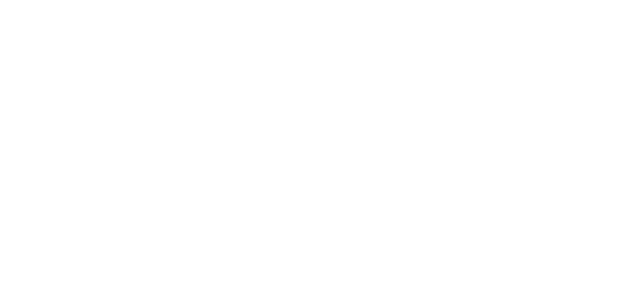
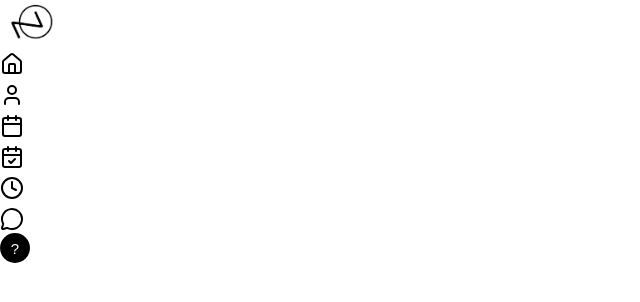
Before and after one commit to jaykakadia/AC-2, a website: page index.html in a window 1280 px wide. Shown: the whole page, without its empty margins (0-640 px from the left). Drawn offline with Linux system fonts and the light colour scheme.

Commit message:
svgs added

```diff
--- a/index.html
+++ b/index.html
@@ -1,9 +1,141 @@
-<!DOCTYPE html>
+<!doctype html>
 <html lang="en">
   <head>
     <meta charset="UTF-8" />
     <meta name="viewport" content="width=device-width, initial-scale=1.0" />
     <title>Document</title>
+    <link rel="preconnect" href="https://fonts.googleapis.com" />
+    <link rel="preconnect" href="https://fonts.gstatic.com" crossorigin />
+    <link
+      href="https://fonts.googleapis.com/css2?family=Inter:ital,opsz,wght@0,14..32,100..900;1,14..32,100..900&family=Montserrat:ital,wght@0,100..900;1,100..900&display=swap"
+      rel="stylesheet"
+    />
+    <link rel="stylesheet" href="./css/main.css" />
   </head>
-  <body></body>
+  <body>
+    <section>
+      <div class="right-side-bar">
+        <div class="right-side-bar-logo">
+          <img
+            src="./Images_and_svgs/images/Logo.png"
+            class="logo-main"
+            alt="logo"
+          />
+          <nav class="right-side-bar-nav">
+            <a href="#" class="right-side-bar-nav-icons"
+              ><svg
+                xmlns="http://www.w3.org/2000/svg"
+                width="24"
+                height="24"
+                viewBox="0 0 24 24"
+                fill="none"
+                stroke="currentColor"
+                stroke-width="2"
+                stroke-linecap="round"
+                stroke-linejoin="round"
+                class="lucide lucide-house-icon lucide-house"
+              >
+                <path d="M15 21v-8a1 1 0 0 0-1-1h-4a1 1 0 0 0-1 1v8" />
+                <path
+                  d="M3 10a2 2 0 0 1 .709-1.528l7-6a2 2 0 0 1 2.582 0l7 6A2 2 0 0 1 21 10v9a2 2 0 0 1-2 2H5a2 2 0 0 1-2-2z"
+                />
+              </svg>
+            </a>
+            <a href="#" class="right-side-bar-nav-icons">
+              <svg
+                xmlns="http://www.w3.org/2000/svg"
+                width="24"
+                height="24"
+                viewBox="0 0 24 24"
+                fill="none"
+                stroke="currentColor"
+                stroke-width="2"
+                stroke-linecap="round"
+                stroke-linejoin="round"
+                class="lucide lucide-user-icon lucide-user"
+              >
+                <path d="M19 21v-2a4 4 0 0 0-4-4H9a4 4 0 0 0-4 4v2" />
+                <circle cx="12" cy="7" r="4" />
+              </svg>
+            </a>
+            <a href="#" class="right-side-bar-nav-icons">
+              <svg
+                xmlns="http://www.w3.org/2000/svg"
+                width="24"
+                height="24"
+                viewBox="0 0 24 24"
+                fill="none"
+                stroke="currentColor"
+                stroke-width="2"
+                stroke-linecap="round"
+                stroke-linejoin="round"
+                class="lucide lucide-calendar-icon lucide-calendar"
+              >
+                <path d="M8 2v4" />
+                <path d="M16 2v4" />
+                <rect width="18" height="18" x="3" y="4" rx="2" />
+                <path d="M3 10h18" />
+              </svg>
+            </a>
+            <a href="#" class="right-side-bar-nav-icons"
+              ><svg
+                xmlns="http://www.w3.org/2000/svg"
+                width="24"
+                height="24"
+                viewBox="0 0 24 24"
+                fill="none"
+                stroke="currentColor"
+                stroke-width="2"
+                stroke-linecap="round"
+                stroke-linejoin="round"
+                class="lucide lucide-calendar-check-icon lucide-calendar-check"
+              >
+                <path d="M8 2v4" />
+                <path d="M16 2v4" />
+                <rect width="18" height="18" x="3" y="4" rx="2" />
+                <path d="M3 10h18" />
+                <path d="m9 16 2 2 4-4" />
+              </svg>
+            </a>
+            <a href="#" class="right-side-bar-nav-icons">
+              <svg
+                xmlns="http://www.w3.org/2000/svg"
+                width="24"
+                height="24"
+                viewBox="0 0 24 24"
+                fill="none"
+                stroke="currentColor"
+                stroke-width="2"
+                stroke-linecap="round"
+                stroke-linejoin="round"
+                class="lucide lucide-clock-icon lucide-clock"
+              >
+                <path d="M12 6v6l4 2" />
+                <circle cx="12" cy="12" r="10" />
+              </svg>
+            </a>
+            <a href="#" class="right-side-bar-nav-icons">
+              <svg
+                xmlns="http://www.w3.org/2000/svg"
+                width="24"
+                height="24"
+                viewBox="0 0 24 24"
+                fill="none"
+                stroke="currentColor"
+                stroke-width="2"
+                stroke-linecap="round"
+                stroke-linejoin="round"
+                class="lucide lucide-message-circle-icon lucide-message-circle"
+              >
+                <path
+                  d="M2.992 16.342a2 2 0 0 1 .094 1.167l-1.065 3.29a1 1 0 0 0 1.236 1.168l3.413-.998a2 2 0 0 1 1.099.092 10 10 0 1 0-4.777-4.719"
+                />
+              </svg>
+            </a>
+          </nav>
+          <span class="right-side-bar-user">?</span>
+        </div>
+      </div>
+    </section>
+  </body>
 </html>
--- /dev/null
+++ b/scss/_components.scss
@@ -0,0 +1,24 @@
+.right-side-bar{
+    height: 100%;
+    height: 100vh;
+}
+.right-side-bar-nav{
+    @include flex-column(0.5rem);
+    &-icons{
+        color:#000
+    }
+
+}
+.right-side-bar-user{
+        width: 3rem;
+        height: 3rem;
+        background-color: #000;
+        color:white;
+        border-radius: 50%;
+        display: flex;
+        align-items: center;
+        justify-content: center;
+        font-size: 1.5rem;
+        color: white;
+        cursor: pointer;
+    }
--- /dev/null
+++ b/scss/_mixins.scss
@@ -0,0 +1,5 @@
+@mixin flex-column($gap: 1rem) {
+  display: flex;
+  flex-direction: column;
+  gap: $gap;
+}
--- /dev/null
+++ b/scss/_reset.scss
@@ -0,0 +1,12 @@
+*{
+    margin: 0;
+    padding: 0;
+    box-sizing: border-box;
+}
+html{
+    font-size: 62.5%;
+}
+body{
+    font-family: 'Poppins', sans-serif;
+    background-color: white;
+}
--- /dev/null
+++ b/scss/_utilities.scss
@@ -0,0 +1,3 @@
+.logo-main{
+    height: 5rem;
+}
--- /dev/null
+++ b/scss/_variables.scss
@@ -0,0 +1,6 @@
+$main-color: #F2ECE2;
+$accent-color: #F0894D;
+$secondary-color: #FCBEA4;
+$tertiary-color: #FCE6BD;
+$dark-color: #111111;
+$light-color: #9D9D9D;
--- /dev/null
+++ b/scss/main.scss
@@ -0,0 +1,7 @@
+@import 'variables';
+@import 'mixins';
+@import 'reset';
+@import 'typography';
+@import 'components';
+@import 'layouts';
+@import 'utilities';
```
Also changed, not shown: Images_and_svgs/Svgs/generated.svg (added), Images_and_svgs/images/Logo.png (added), css/main.css (added), scss/_layouts.scss (added), scss/_typography.scss (added), 1 other file.
